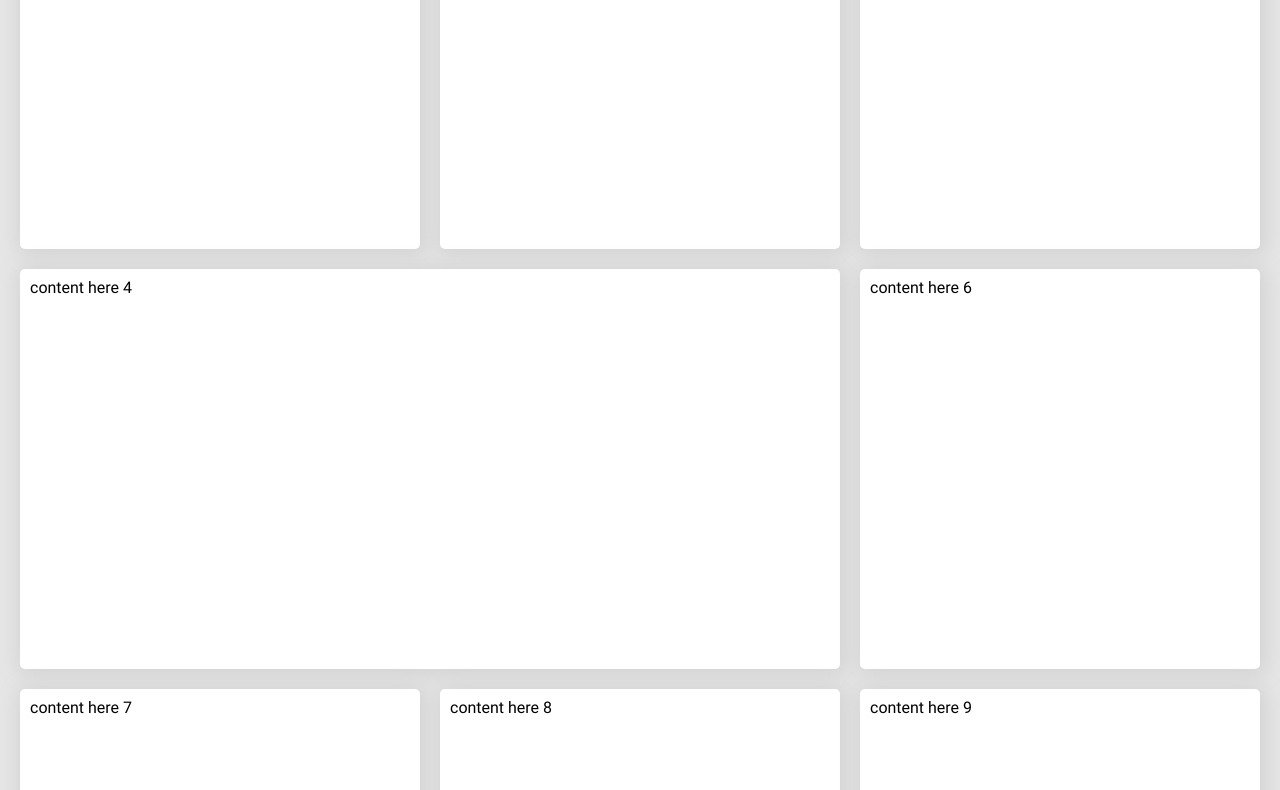
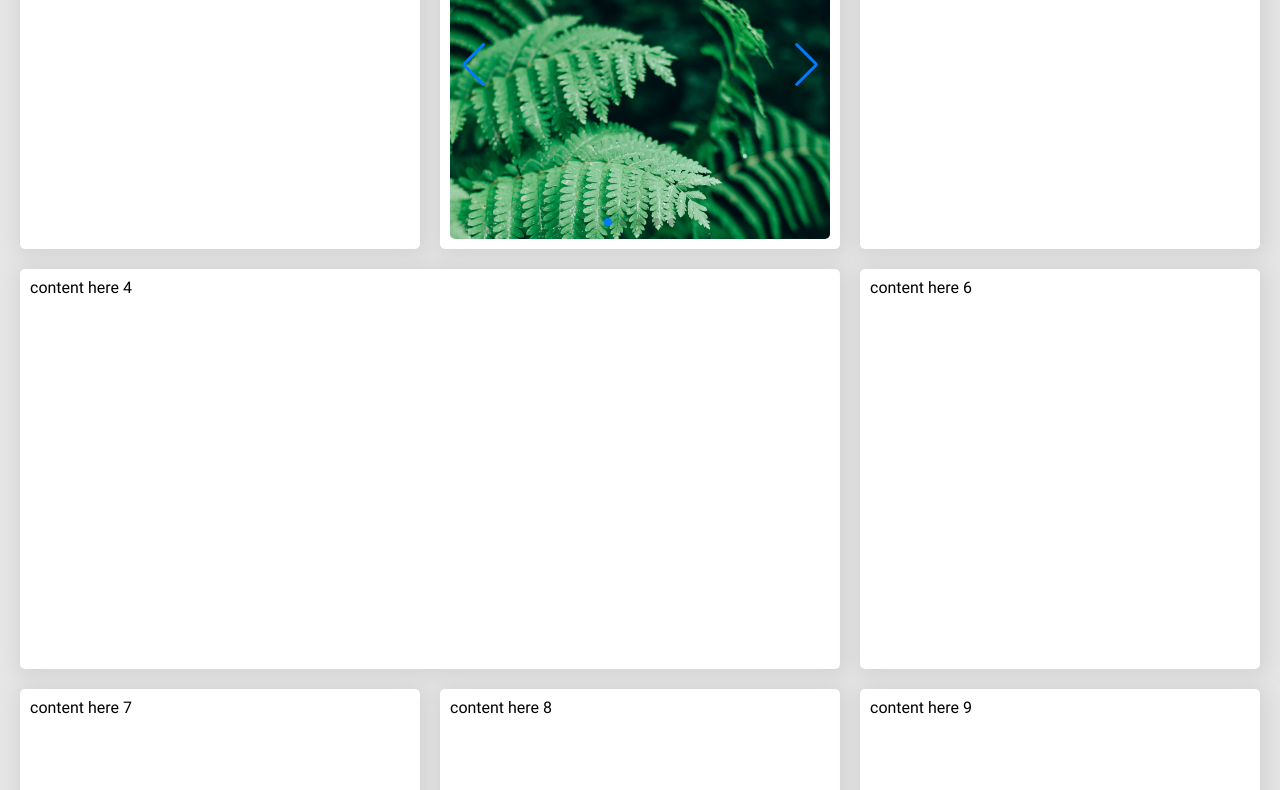
Before and after one commit to Loresina/CSSFun, a website built with webpack: page index.html in a window 1280 px wide. Shown: the part 267-1057 px from the top of the page. Built offline with nearby package versions, Linux system fonts and the light colour scheme.

Commit message:
add: slider swiper

```diff
--- a/index.html
+++ b/index.html
@@ -24,7 +24,33 @@
           <span>picture text</span>
           <span class="one__text">example</span>
         </section>
-        <section class="two">content here 2</section>
+        <section class="two">
+          <span>slider by "Swiper" v11.1.3</span>
+          <div class="swiper">
+            <div class="swiper-wrapper">
+              <div class="swiper-slide">
+                <img src="./src/static/swiper1.jpg" />
+              </div>
+              <div class="swiper-slide">
+                <img src="./src/static/swiper2.jpg" />
+              </div>
+              <div class="swiper-slide">
+                <img src="./src/static/swiper3.jpg" />
+              </div>
+              <div class="swiper-slide">
+                <img src="./src/static/swiper4.jpg" />
+              </div>
+              <div class="swiper-slide">
+                <img src="./src/static/swiper5.jpg" />
+              </div>
+            </div>
+
+            <div class="swiper-pagination"></div>
+
+            <div class="swiper-button-prev"></div>
+            <div class="swiper-button-next"></div>
+          </div>
+        </section>
         <section class="three">content here 3</section>
         <section class="four-five">content here 4</section>
         <section class="six">content here 6</section>
--- a/index.js
+++ b/index.js
@@ -1,4 +1,22 @@
 import "./src/styles/scss/app.scss";
 import "./src/styles/normalize.min.css";
 
-console.log("Hello, World!");
+import Swiper from "swiper";
+import { Navigation, Pagination } from "swiper/modules";
+import "swiper/css";
+import "swiper/css";
+import "swiper/css/navigation";
+import "swiper/css/pagination";
+
+const swiper = new Swiper(".swiper", {
+  modules: [Navigation, Pagination],
+  direction: "horizontal",
+  loop: true,
+  pagination: {
+    el: ".swiper-pagination",
+  },
+  navigation: {
+    nextEl: ".swiper-button-next",
+    prevEl: ".swiper-button-prev",
+  },
+});
--- a/package.json
+++ b/package.json
@@ -36,5 +36,8 @@
     "webpack": "^5.91.0",
     "webpack-cli": "^5.1.4",
     "webpack-dev-server": "^5.0.4"
+  },
+  "dependencies": {
+    "swiper": "^11.1.3"
   }
 }
--- a/src/styles/scss/app.scss
+++ b/src/styles/scss/app.scss
@@ -3,3 +3,4 @@
 @import "footer";
 @import "main";
 @import "./sections/one";
+@import "./sections/two";
--- /dev/null
+++ b/src/styles/scss/sections/_two.scss
@@ -0,0 +1,16 @@
+.two {
+  display: flex;
+  gap: 15px;
+  flex-direction: column;
+}
+
+.swiper {
+  flex-grow: 1;
+  width: 100%;
+  overflow: hidden;
+  border-radius: 5px;
+}
+
+.swiper-slide img {
+  width: 100%;
+}
```
Also changed, not shown: src/static/swiper1.jpg (added), src/static/swiper2.jpg (added), src/static/swiper3.jpg (added), src/static/swiper4.jpg (added), src/static/swiper5.jpg (added), 1 other file.
